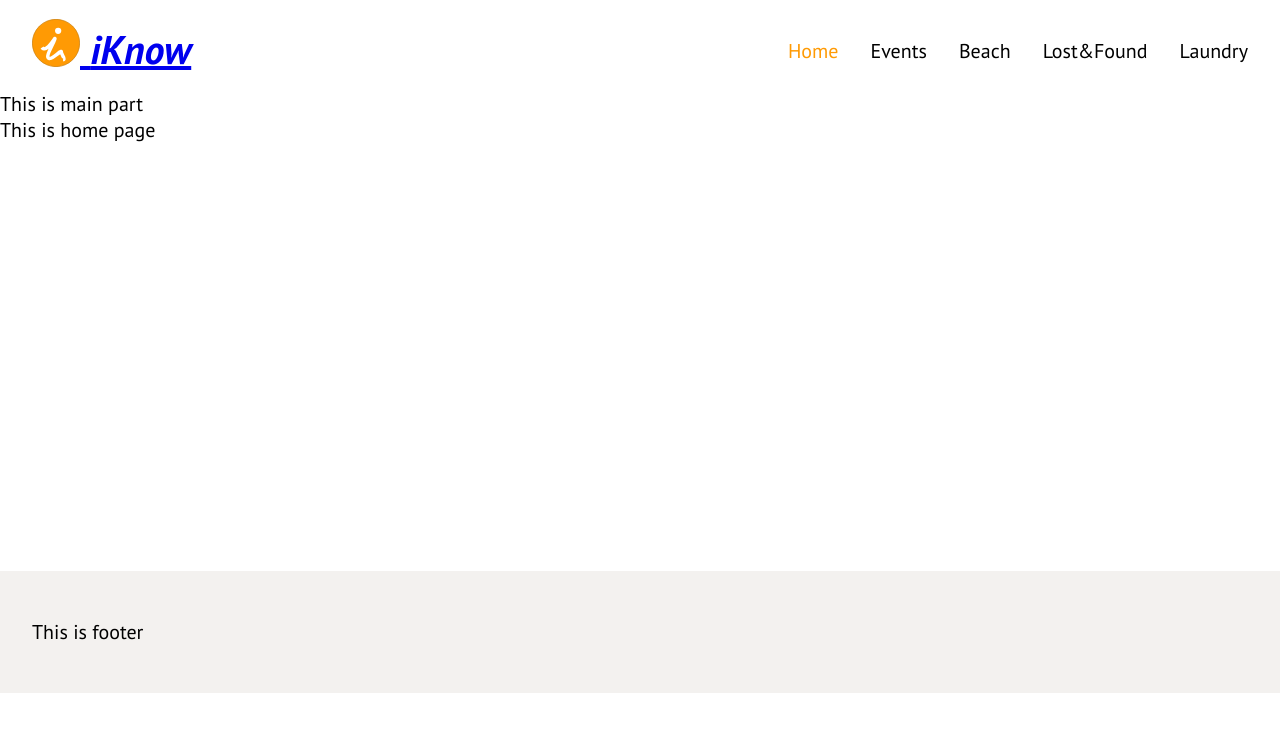
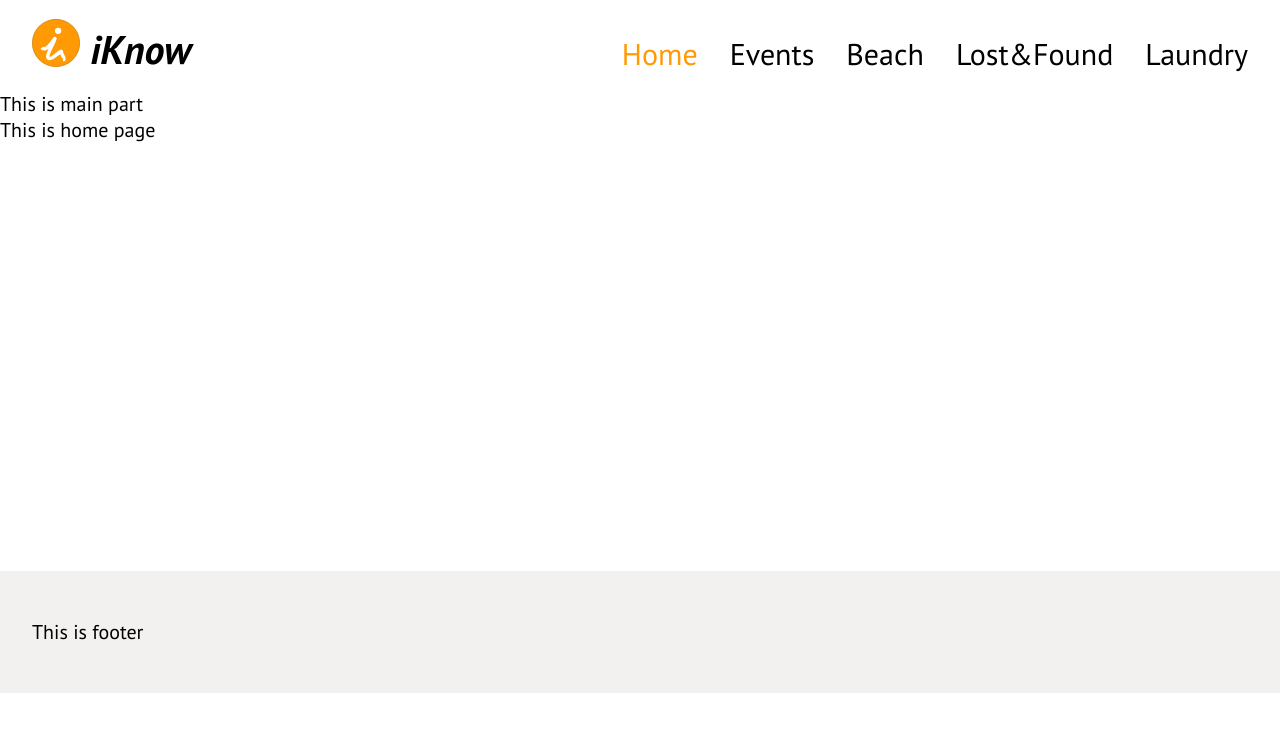
Before and after one commit to bch-team-summer-project/iknow, a React (Create React App) app: page / in a window 1280 px wide. Shown: the top 732 px of the page. Built offline with nearby package versions, Linux system fonts and the light colour scheme.

Commit message:
readme corrected, general css corrected

```diff
--- a/src/App.css
+++ b/src/App.css
@@ -24,7 +24,7 @@ input {
   font-size: 20px;
 }
 
-.container {
+#root {
   max-width: 1700px;
 }
 
--- a/src/App.js
+++ b/src/App.js
@@ -8,13 +8,11 @@ import "./App.css";
 
 function App() {
   return (
-    <div className="container">
-      <Router>
-        <Header />
-        <Main />
-        <Footer />
-      </Router>
-    </div>
+    <Router>
+      <Header />
+      <Main />
+      <Footer />
+    </Router>
   );
 }
 
--- a/src/Header/Header.css
+++ b/src/Header/Header.css
@@ -9,6 +9,7 @@ header {
 header ul li {
   display: inline;
   margin: 0 1rem;
+  font-size: 30px;
 }
 
 .logo {
@@ -24,10 +25,10 @@ header ul li {
 }
 
 nav {
-  margin-top: 1.4rem;
+  margin-top: 1.1rem;
 }
 
-nav a {
+header a {
   color: var(--text-color);
   text-decoration: none;
 }
--- a/src/index.css
+++ b/src/index.css
@@ -1,8 +1,3 @@
 body {
-  margin: 0;
-  font-family: -apple-system, BlinkMacSystemFont, "Segoe UI", "Roboto", "Oxygen",
-    "Ubuntu", "Cantarell", "Fira Sans", "Droid Sans", "Helvetica Neue",
-    sans-serif;
-  -webkit-font-smoothing: antialiased;
-  -moz-osx-font-smoothing: grayscale;
+  background-color: #fff;
 }
```
Also changed, not shown: public/assets/images/preview.jpg (added), 1 other file (tests, documents, lock files or other folders).
